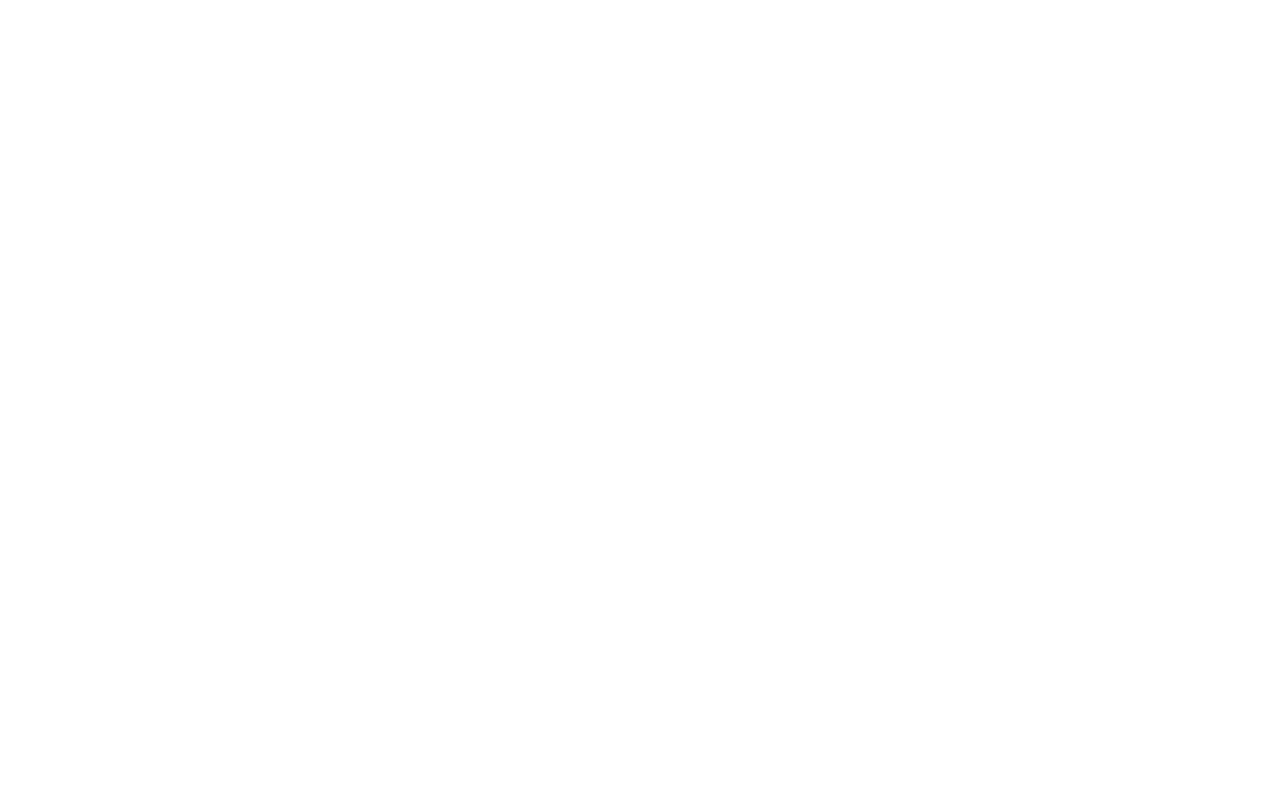
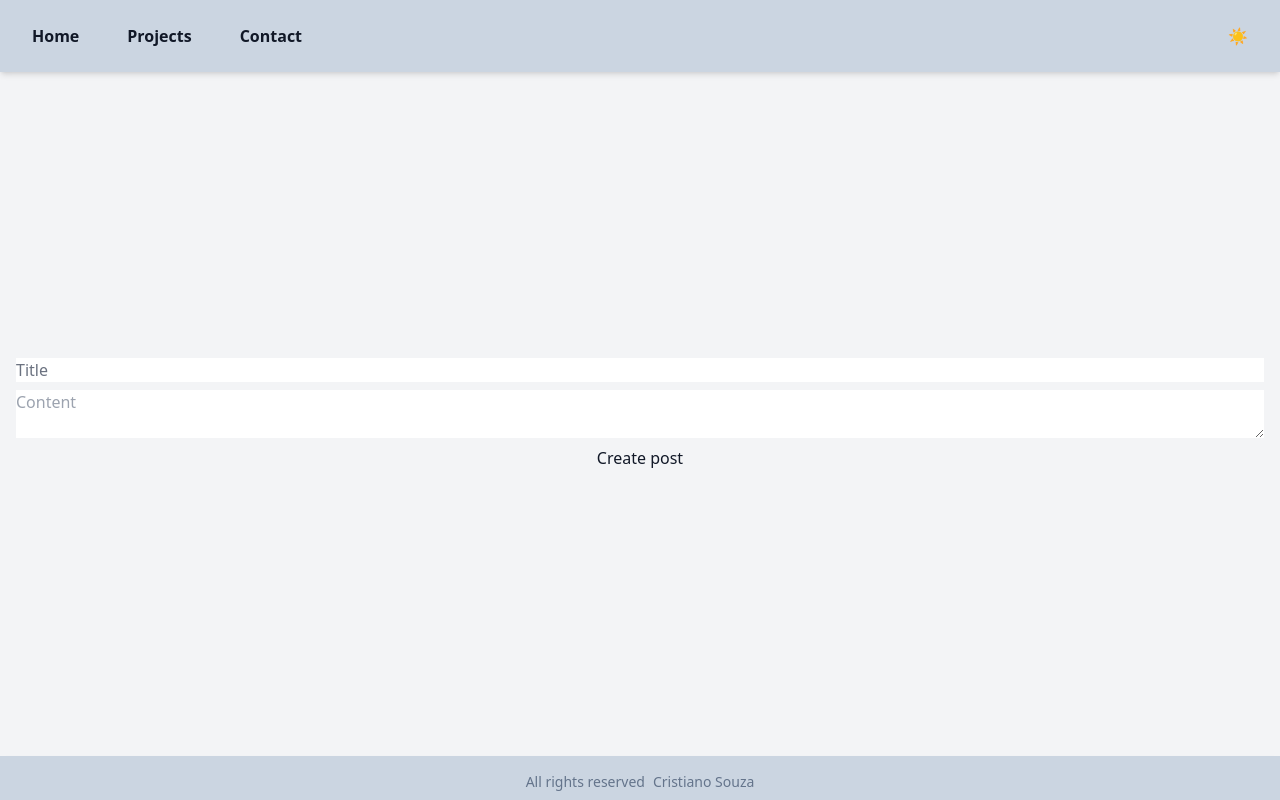
Before and after one commit to tianosouza/portifolio, a React (Vite) app: page /blog/new-post in a window 1280 px wide. Before the commit this address had no page. Built offline with nearby package versions, Linux system fonts and the light colour scheme.

Commit message:
add bolg api and views

```diff
--- /dev/null
+++ b/src/components/card/BlogCard.jsx
@@ -0,0 +1,39 @@
+export default function BlogCard({date, title, content}) {
+  return (
+    <div className="px-10 my-4 py-6 bg-white rounded-lg shadow-md">
+      <div className="flex justify-between items-center">
+        <span className="font-light text-gray-600">{date}</span>
+        <a
+          className="px-2 py-1 bg-gray-600 text-gray-100 font-bold rounded hover:bg-gray-500"
+          href="#"
+        >
+
+        </a>
+      </div>
+      <div className="mt-2">
+        <a
+          className="text-2xl text-gray-700 font-bold hover:text-gray-600"
+          href="#"
+        >
+          {title}
+        </a>
+        <p className="mt-2 text-gray-600">
+          {content}
+        </p>
+      </div>
+      <div className="flex justify-between items-center mt-4">
+        <a className="text-blue-600 hover:underline" href="#">
+          Read more
+        </a>
+        <div>
+          <a className="flex items-center" href="#">
+            <div
+              className="mx-4 w-10 h-10 bg-slate-500 object-cover rounded-full hidden sm:block"
+            ></div>
+            <h1 className="text-gray-700 font-bold">Cristiano Souza</h1>
+          </a>
+        </div>
+      </div>
+    </div>
+  )
+}
--- /dev/null
+++ b/src/pages/blog/index.jsx
@@ -0,0 +1,44 @@
+import React, { useState, useEffect } from 'react'
+import { fetchPosts } from '../../services/apiBlog'
+import ContainerMain from '../../components/containerMain'
+import BlogCard from '../../components/card/BlogCard'
+import { Link } from 'react-router-dom'
+
+export default function Blog() {
+  const [posts, setPosts] = useState([])
+
+  const handleFetchPosts = async () => {
+    try {
+      const data = await fetchPosts()
+      setPosts(data || [])
+    } catch (err) {
+      console.error('Error fetching posts:', err)
+    }
+  }
+
+  useEffect(() => {
+    handleFetchPosts()
+  }, [])
+
+  return (
+    <ContainerMain>
+      <div className='container justify-center items-center px-4 py-8 w-full'>
+      <Link to='/blog/new-post' className='btn'>New post</Link>
+        <div className='flex flex-col justify-center w-full gap-2'>
+          {posts.map((post) => (
+            <BlogCard
+              key={post.id}
+              date={new Date(post.created_at).toLocaleString('pt-BR',{
+                month: 'short',
+                day: '2-digit',
+                year: 'numeric',
+              })}
+              title={post.title}
+              content={post.content}
+            />
+          ))}
+        </div>
+      </div>
+    </ContainerMain>
+  )
+}
--- /dev/null
+++ b/src/pages/blog/newPost.jsx
@@ -0,0 +1,46 @@
+// new post
+
+import React, { useState } from 'react'
+import ContainerMain from '../../components/containerMain'
+import { createPost } from '../../services/apiBlog'
+import { useNavigate } from 'react-router-dom'
+
+export default function NewPost() {
+  const [title, setTitle] = useState('')
+  const [content, setContent] = useState('')
+  const navigate = useNavigate()
+
+  const handleCreatePost = async () => {
+    try {
+      await createPost({ title, content })
+      navigate('/blog')
+    } catch (err) {
+      console.error('Error creating post:', err)
+    }
+  }
+
+  return (
+    <ContainerMain>
+      <div className='container justify-center items-center px-4 py-8 w-full'>
+        <div className='flex flex-col justify-center w-full gap-2'>
+          <input
+            type='text'
+            placeholder='Title'
+            value={title}
+            onChange={(e) => setTitle(e.target.value)}
+            className='placeholder-gray-500 input text-black'
+          />
+          <textarea
+            placeholder='Content'
+            value={content}
+            onChange={(e) => setContent(e.target.value)}
+            className='text-black input'
+          />
+          <button onClick={handleCreatePost} className='btn'>
+            Create post
+          </button>
+        </div>
+      </div>
+    </ContainerMain>
+  )
+}
--- a/src/routes.jsx
+++ b/src/routes.jsx
@@ -3,6 +3,8 @@
 import Projects from './pages/Projects'
 import Contact from './pages/Contact'
 import ApiEnemDocs from './pages/Projects/apiEnemDocs'
+import Blog from './pages/blog'
+import NewPost from './pages/blog/newPost'
 
 export default function MainRoutes() {
   return (
@@ -11,6 +13,8 @@
       <Route path="/projects" element={<Projects />} />
       <Route path="/contact" element={<Contact />} />
       <Route path="/projects/api-enem-docs" element={<ApiEnemDocs />} />
+      <Route path="/blog" element={<Blog />} />
+      <Route path="/blog/new-post" element={<NewPost />} />
     </Routes>
   )
 }
```
